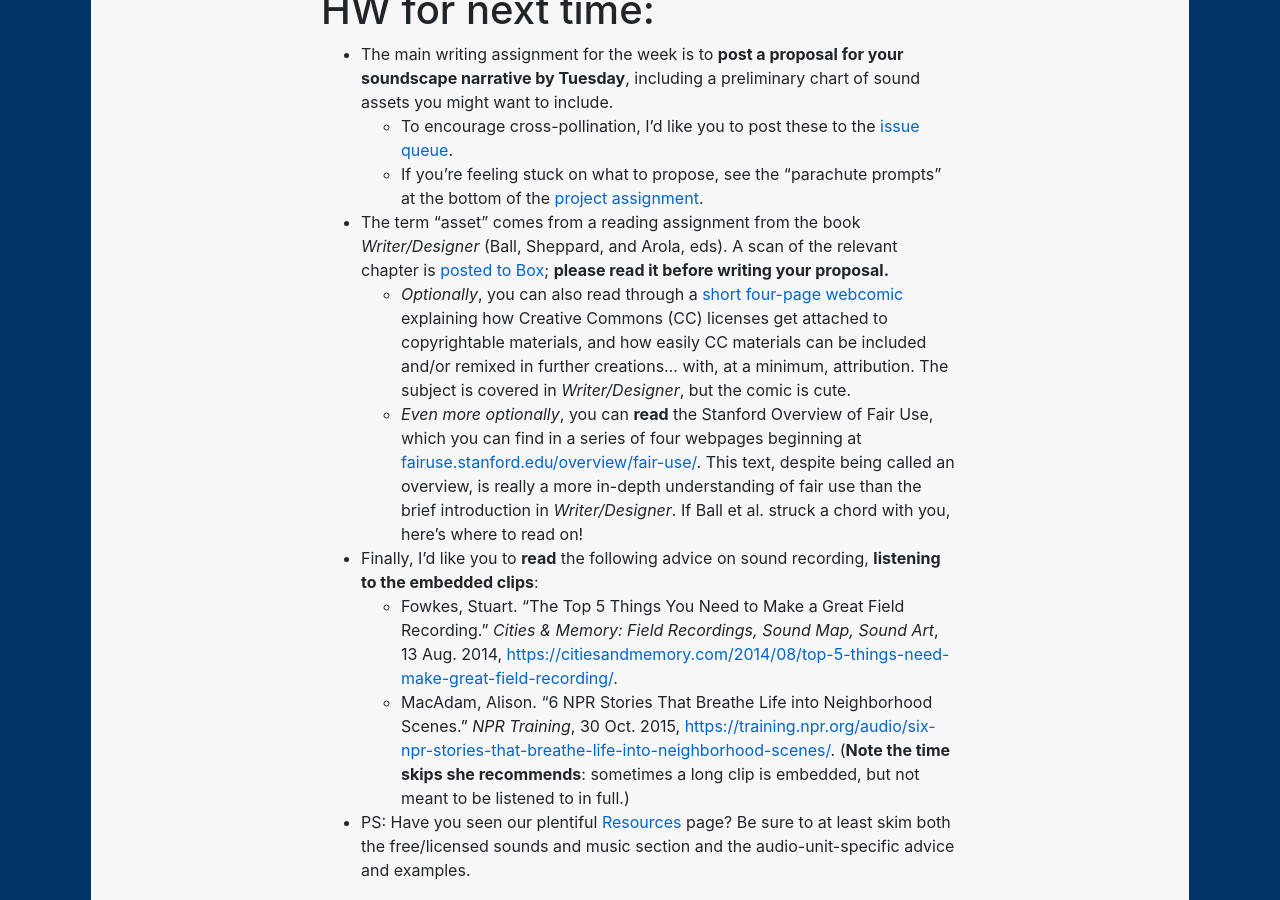
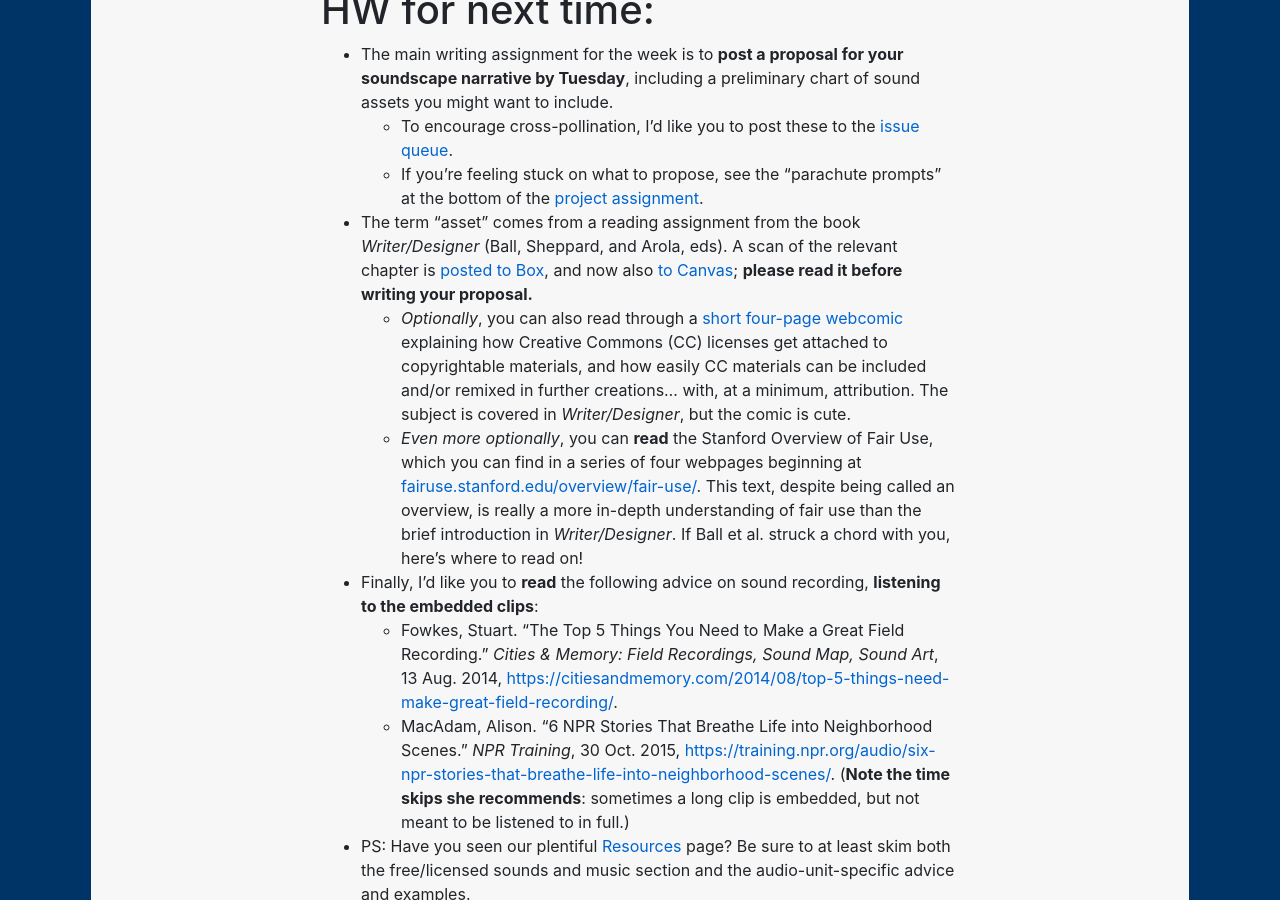
Before and after one commit to benmiller314/cdm2021spring, a Jekyll site: the page built from plans/lesson-04.md, in a window 1280 px wide and 900 px high, scrolled down 3567 px. Built offline with Jekyll 4.4.1, drawn with Linux system fonts in a browser that asks for light colours; our own code applies the rules of GitHub Pages for plain Markdown files.

Commit message:
upload Writer/Designer reading to Canvas, add link here

```diff
--- a/plans/lesson-04.md
+++ b/plans/lesson-04.md
@@ -121,7 +121,7 @@ If we get do there, please go to our shared notes doc, [bit.ly/cdm2021spring-not
   - If you're feeling stuck on what to propose, see the <a title="Because you reach for them when you feel like you're falling">"parachute prompts"</a> at the bottom of the [project assignment](https://github.com/benmiller314/soundscape{{site.course.slugterm}}#parachute-prompts).
 
 * The term "asset" comes from a reading assignment from the book _Writer/Designer_ (Ball, Sheppard, and Arola, eds). A scan of the relevant chapter is <a title="not posted to preserve the limited distribution that helps justify my fair use claim (as does my colorless copy and the limited amount copied, relative to the book)" href="https://pitt.box.com/shared/static/xovvpta4x2tq1cs9ywr61d2g1udka8m5.pdf
-">posted to Box</a>; **please read it before writing your proposal.**
+">posted to Box</a>, and now also <a href="https://canvas.pitt.edu/courses/78948/files?preview=4624363">to Canvas</a>; **please read it before writing your proposal.**
    - _Optionally_, you can also read through a [short four-page webcomic](https://wiki.creativecommons.org/wiki/Howitworks_Comic1) explaining how Creative Commons (CC) licenses get attached to copyrightable materials, and how easily CC materials can be included and/or remixed in further creations... with, at a minimum, attribution. The subject is covered in _Writer/Designer_, but the comic is cute.
     - _Even more optionally_, you can **read** the Stanford Overview of Fair Use, which you can find in a series of four webpages beginning at [fairuse.stanford.edu/overview/fair-use/](https://fairuse.stanford.edu/overview/fair-use/). This text, despite being called an overview, is really a more in-depth understanding of fair use than the brief introduction in _Writer/Designer_. If Ball et al. struck a chord with you, here's where to read on!
 
```
